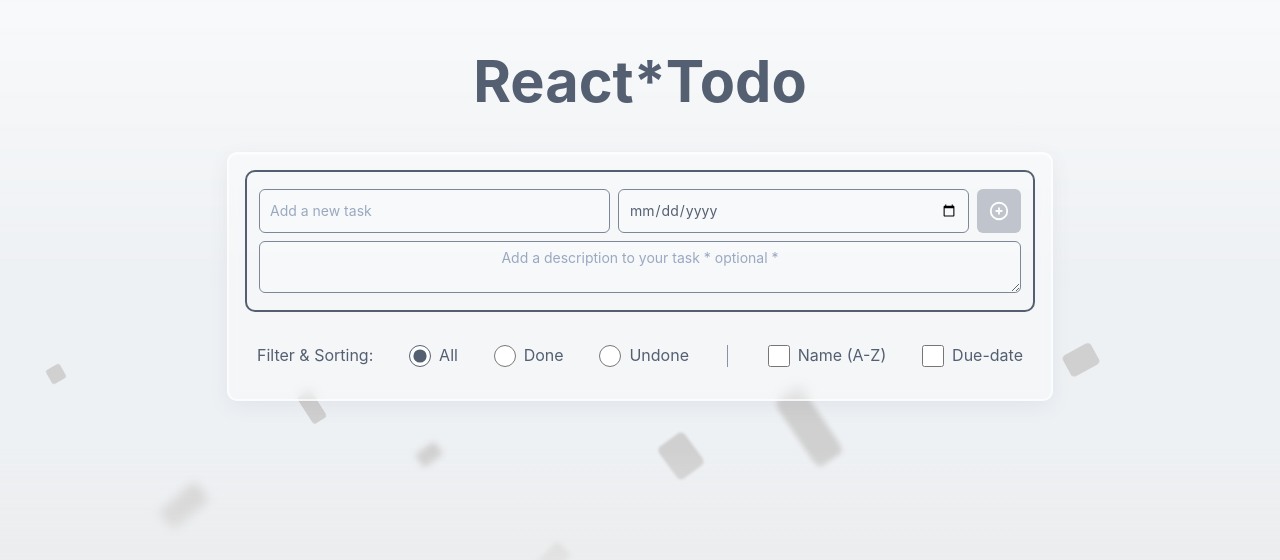
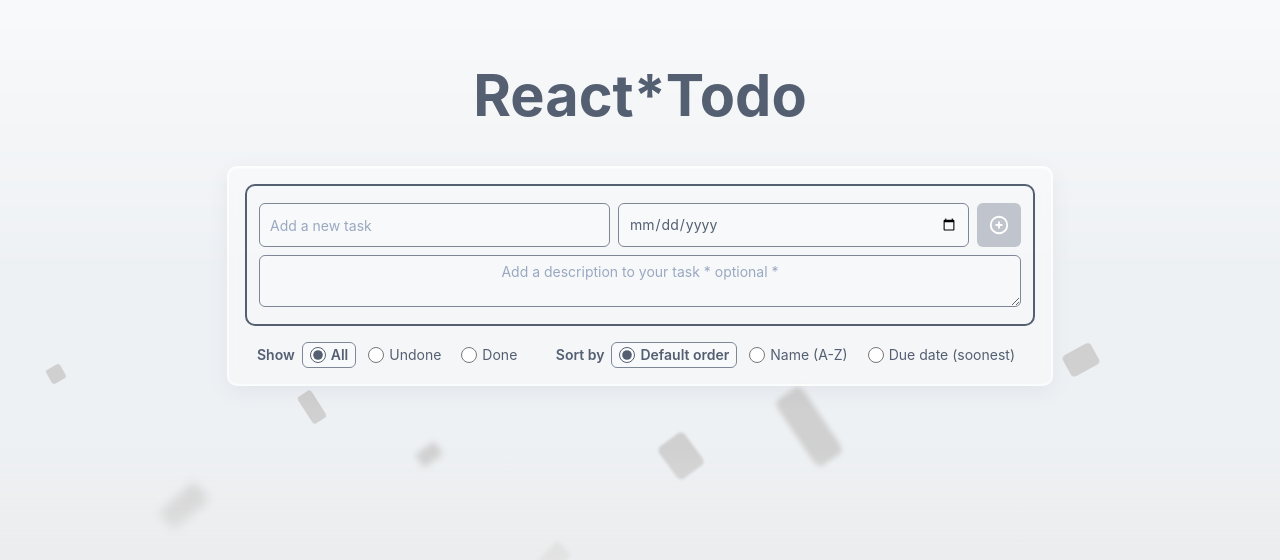
Before and after one commit to Zetsukae/react-todo, a React app: page / in a window 1280 px wide. Shown: the part 194-754 px from the top of the page. Built offline with nearby package versions, Linux system fonts and the light colour scheme; no server answers; the HTML template or start-up script is replaced by a standard one.

Commit message:
feat: init

```diff
--- a/src/App.tsx
+++ b/src/App.tsx
@@ -1,15 +1,18 @@
-import { useEffect, useState } from 'react';
+import { useEffect, useMemo, useState } from 'react';
 import './App.css';
 
 import TodoInputs from './components/TodoInputs';
 import TodoList from './components/TodoList';
 import TodoSorts from './components/TodoSorts';
+import type { TodoSortOrder, TodoStatusFilter } from './components/TodoSorts';
 import { createTodo, deleteTodo, getTodos, updateTodo } from './api/services/todoService';
 import type { Todo, TodoCreate, TodoList as TodoItems, TodoUpdate } from './api/types/todo';
 
 const App = () => {
   const [todos, setTodos] = useState<TodoItems | null>(null);
   const [isLoading, setIsLoading] = useState(true);
+  const [statusFilter, setStatusFilter] = useState<TodoStatusFilter>('all');
+  const [sortOrder, setSortOrder] = useState<TodoSortOrder>('default');
 
   useEffect(() => {
     const controller = new AbortController();
@@ -63,6 +66,34 @@ const App = () => {
     setTodos((currentTodos) => currentTodos?.filter((todo) => todo.id !== id) ?? null);
   };
 
+  const displayedTodos = useMemo(() => {
+    const filteredTodos = (todos ?? []).filter((todo) => {
+      if (statusFilter === 'done') {
+        return todo.done;
+      }
+      if (statusFilter === 'undone') {
+        return !todo.done;
+      }
+      return true;
+    });
+
+    return filteredTodos.sort((first, second) => {
+      if (sortOrder === 'name') {
+        return first.title.localeCompare(second.title, undefined, { sensitivity: 'base' });
+      }
+      if (sortOrder === 'due-date') {
+        if (!first.due_date) {
+          return second.due_date ? 1 : 0;
+        }
+        if (!second.due_date) {
+          return -1;
+        }
+        return first.due_date.localeCompare(second.due_date);
+      }
+      return 0;
+    });
+  }, [todos, statusFilter, sortOrder]);
+
   return (
     <>
       <div className="app-background" aria-hidden="true">
@@ -76,12 +107,18 @@ const App = () => {
         <h1>React*Todo</h1>
         <section className="todo-container">
           <TodoInputs onCreate={handleCreateTodo} />
-          <TodoSorts />
+          <TodoSorts
+            statusFilter={statusFilter}
+            sortOrder={sortOrder}
+            onStatusFilterChange={setStatusFilter}
+            onSortOrderChange={setSortOrder}
+          />
           {isLoading ? (
             <div className="loader" role="status" aria-label="Loading todos" />
           ) : todos ? (
             <TodoList
-              todos={todos}
+              todos={displayedTodos}
+              statusFilter={statusFilter}
               onUpdate={handleUpdateTodo}
               onDelete={handleDeleteTodo}
               onDeleted={handleTodoDeleted}
--- a/src/components/TodoList.tsx
+++ b/src/components/TodoList.tsx
@@ -1,20 +1,28 @@
 import TodoItem from './TodoItem';
 import type { TodoList as TodoItems, TodoUpdate } from '../api/types/todo';
 import './styles/TodoList.css';
+import type { TodoStatusFilter } from './TodoSorts';
 
 type TodoListProps = {
     todos: TodoItems;
+    statusFilter: TodoStatusFilter;
     onUpdate: (id: number, changes: TodoUpdate) => Promise<void>;
     onDelete: (id: number) => Promise<void>;
     onDeleted: (id: number) => void;
 };
 
-const TodoList = ({ todos, onUpdate, onDelete, onDeleted }: TodoListProps) => {
+const TodoList = ({ todos, statusFilter, onUpdate, onDelete, onDeleted }: TodoListProps) => {
+    const emptyMessage = {
+        all: 'No tasks yet.',
+        done: 'No completed tasks.',
+        undone: 'No undone tasks.',
+    }[statusFilter];
+
     return (
         <section className="todo-list">
             <ul>
                 {todos.length === 0 ? (
-                    <li className="empty-state">No tasks to complete.</li>
+                    <li className="empty-state">{emptyMessage}</li>
                 ) : (
                     todos.map((todo) => (
                         <TodoItem
--- a/src/components/TodoSorts.tsx
+++ b/src/components/TodoSorts.tsx
@@ -1,31 +1,69 @@
 import './styles/TodoSorts.css';
 
-const TodoSorts = () => {
-    return (
-        <section className="todo-sorts">
-            <p>Filter &amp; Sorting:</p>
-            <label className="option">
-                <input type="radio" name="status" value="all" defaultChecked />
-                <span>All</span>
-            </label>
-            <label className="option">
-                <input type="radio" name="status" value="done" />
-                <span>Done</span>
-            </label>
-            <label className="option">
-                <input type="radio" name="status" value="undone" />
-                <span>Undone</span>
-            </label>
-            <label className="option sort-option">
-                <input type="checkbox" name="sort" value="asc" />
-                <span>Name (A-Z)</span>
-            </label>
-            <label className="option">
-                <input type="checkbox" name="sort" value="desc" />
-                <span>Due-date</span>
-            </label>
-        </section>
-    )
-}
+export type TodoStatusFilter = 'all' | 'done' | 'undone';
+export type TodoSortOrder = 'default' | 'name' | 'due-date';
+
+type TodoSortsProps = {
+  statusFilter: TodoStatusFilter;
+  sortOrder: TodoSortOrder;
+  onStatusFilterChange: (filter: TodoStatusFilter) => void;
+  onSortOrderChange: (sortOrder: TodoSortOrder) => void;
+};
+
+const TodoSorts = ({
+  statusFilter,
+  sortOrder,
+  onStatusFilterChange,
+  onSortOrderChange,
+}: TodoSortsProps) => {
+  return (
+    <section className="todo-sorts" aria-label="Todo filters and sorting">
+      <div className="todo-sort-group" role="group" aria-label="Show">
+        <span className="todo-sort-label">Show</span>
+        {(['all', 'undone', 'done'] as const).map((filter) => (
+          <label
+            className={`option${statusFilter === filter ? ' active' : ''}`}
+            key={filter}
+          >
+            <input
+              type="radio"
+              name="status"
+              value={filter}
+              checked={statusFilter === filter}
+              onChange={() => onStatusFilterChange(filter)}
+            />
+            <span>
+              {filter === 'all' ? 'All' : filter === 'done' ? 'Done' : 'Undone'}
+            </span>
+          </label>
+        ))}
+      </div>
+      <div className="todo-sort-group" role="group" aria-label="Sort by">
+        <span className="todo-sort-label">Sort by</span>
+        {(
+          [
+            ['default', 'Default order'],
+            ['name', 'Name (A-Z)'],
+            ['due-date', 'Due date (soonest)'],
+          ] as const
+        ).map(([order, label]) => (
+          <label
+            className={`option${sortOrder === order ? ' active' : ''}`}
+            key={order}
+          >
+            <input
+              type="radio"
+              name="sort-order"
+              value={order}
+              checked={sortOrder === order}
+              onChange={() => onSortOrderChange(order)}
+            />
+            <span>{label}</span>
+          </label>
+        ))}
+      </div>
+    </section>
+  );
+};
 
 export default TodoSorts;
--- a/src/components/styles/TodoSorts.css
+++ b/src/components/styles/TodoSorts.css
@@ -1,22 +1,29 @@
 .todo-sorts {
   display: flex;
-  flex-direction: row;
+  flex-wrap: wrap;
   align-items: center;
   justify-content: space-between;
   box-sizing: border-box;
   width: 100%;
-  min-height: 55px;
-  gap: 12px;
-  padding: 12px;
+  gap: 8px 12px;
+  padding: 0 12px;
   background-color: transparent;
 }
 
-.todo-sorts p {
+.todo-sort-group {
+  display: flex;
+  flex-wrap: wrap;
+  align-items: center;
+  gap: 4px;
+  min-width: 0;
+}
+
+.todo-sort-label {
   flex: 0 0 auto;
-  margin: 0;
+  margin-right: 3px;
   color: #545f71;
-  font-size: 16px;
-  font-weight: 400;
+  font-size: 14px;
+  font-weight: 600;
   text-align: left;
 }
 
@@ -24,22 +31,35 @@
   display: inline-flex;
   flex: 0 0 auto;
   align-items: center;
-  gap: 8px;
+  gap: 5px;
+  padding: 4px 7px;
+  border: 1px solid transparent;
+  border-radius: 6px;
   color: #545f71;
-  font-size: 16px;
+  font-size: 14px;
   white-space: nowrap;
+  cursor: pointer;
+}
+
+.todo-sorts .option.active {
+  border-color: #7d8798;
+  background-color: rgba(255, 255, 255, 0.3);
+  font-weight: 600;
 }
 
 .todo-sorts .option input {
   box-sizing: border-box;
-  width: 22px;
-  height: 22px;
+  width: 16px;
+  height: 16px;
   margin: 0;
   accent-color: #545f71;
 }
 
-.todo-sorts .sort-option {
-  margin-left: 2px;
-  padding-left: 40px;
-  border-left: 1px solid #8993a3;
+@media (max-width: 600px) {
+  .todo-sorts {
+    align-items: flex-start;
+    flex-direction: column;
+    gap: 8px;
+    padding: 0 4px;
+  }
 }
```
Also changed, not shown: public/favicon-v2.png (added), 1 other file (tests, documents, lock files or other folders).
